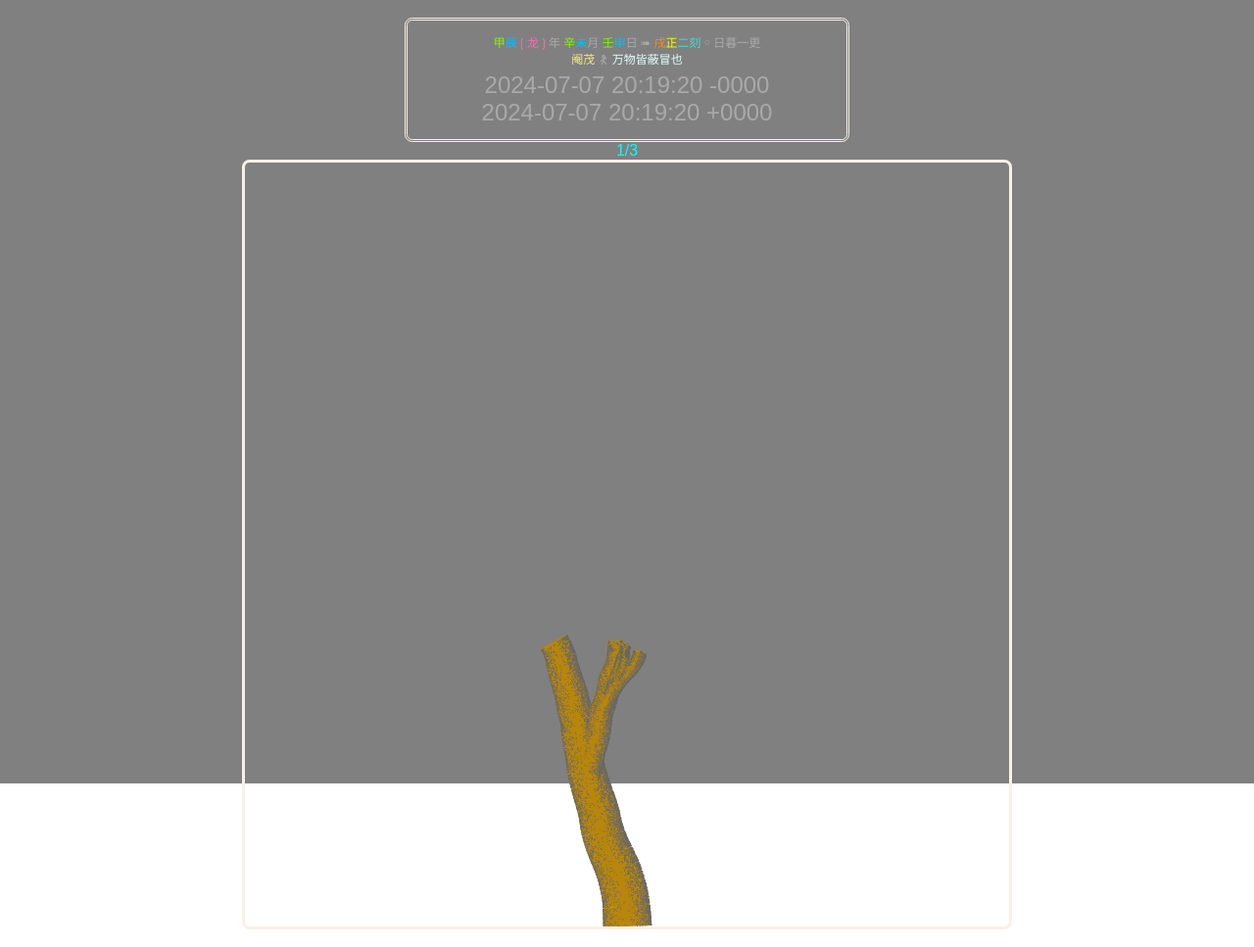
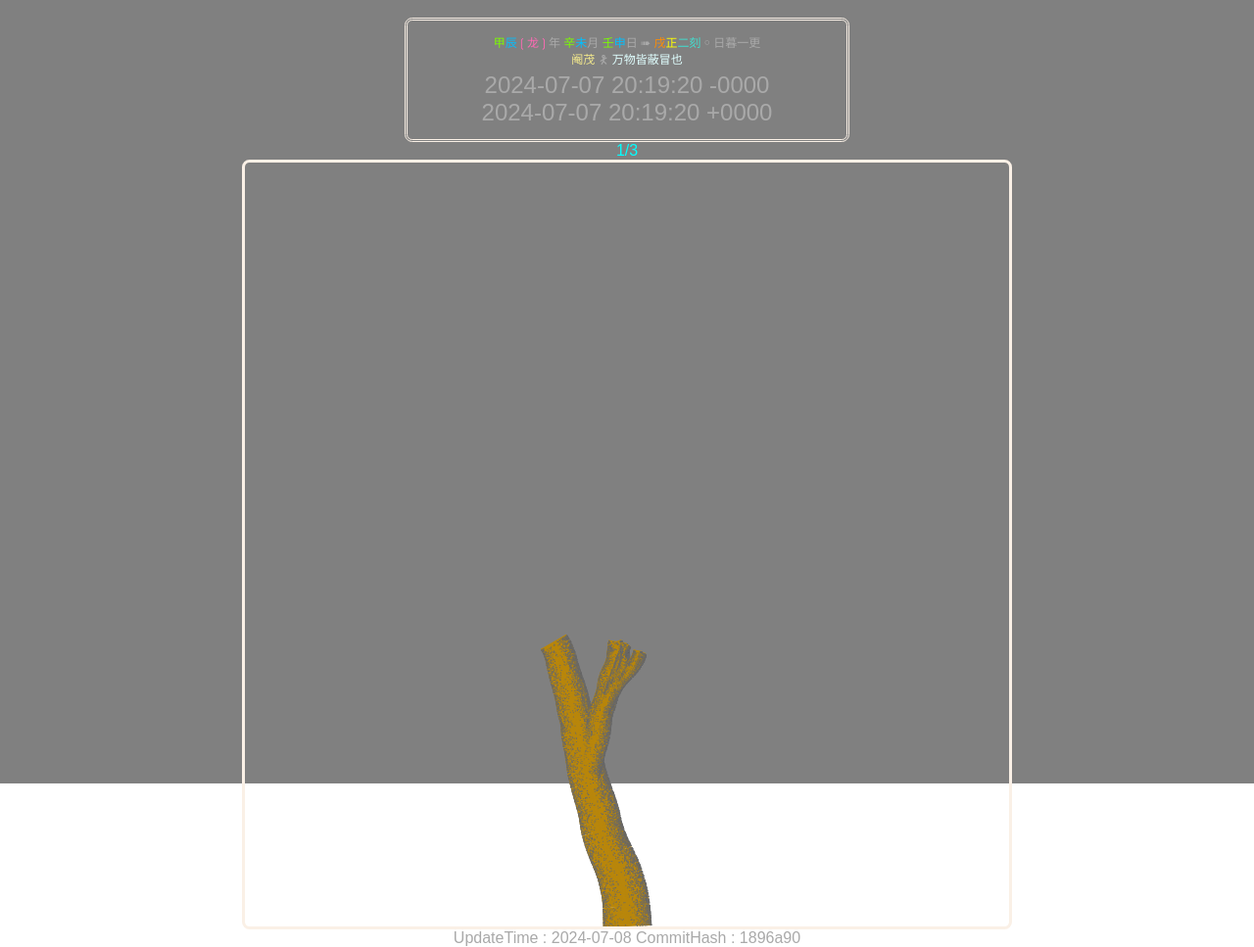
Before and after one commit to xwlc/mini-logo, a plain HTML site: page docs/index.html in a window 1280 px wide. Shown: the whole page at 98% size. Drawn offline with Linux system fonts and the light colour scheme.

Commit message:
docs: index.html + UpdateTime & CommitHash

```diff
--- a/docs/index.html
+++ b/docs/index.html
@@ -38,7 +38,15 @@
     <a id="zTreeCount" style="color: cyan;">1/3</a>
     <canvas id="zatree" width="780vmin" height="780vmin"></canvas>
   </div>
-  <div><a>&nbsp;</a></div>
+  <div class="centerXY" style="color: darkgray;">
+    <span>
+      UpdateTime : 2024-07-08
+      <a style="color: darkgray; text-decoration:none;"
+         href="https://github.com/xwlc/mini-logo">
+      CommitHash : 1896a90
+      </a>
+    </span>
+  </div>
 </main>
 
 <script>updateWelcome('init');</script>
```
